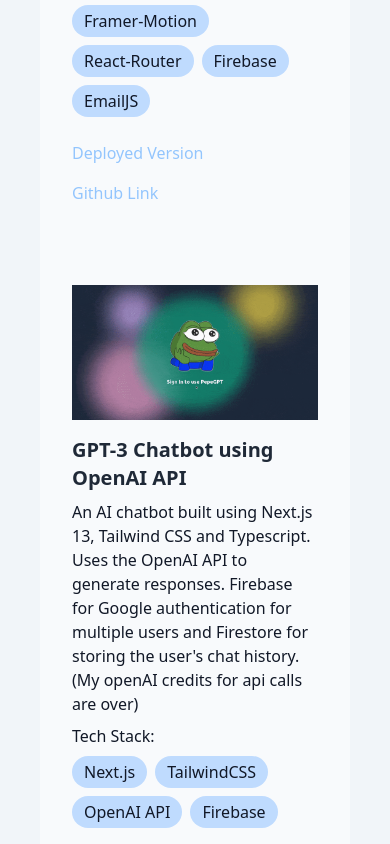
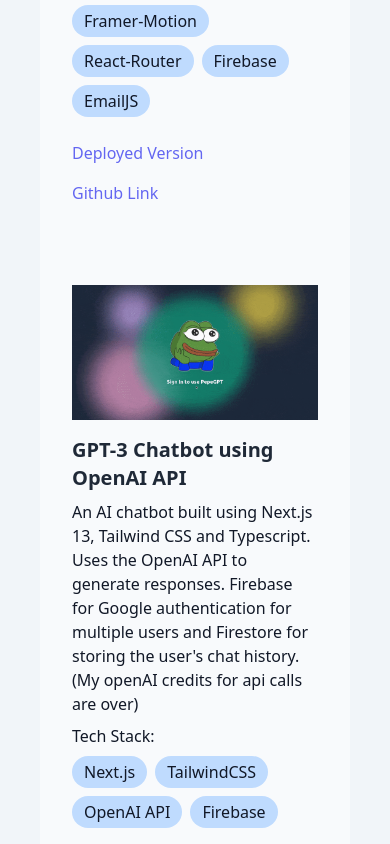
Before and after one commit to abhrajitray77/portfolio-main, a Next.js app: page / in a window 390 px wide. Shown: the part 3400-4244 px from the top of the page. Built offline with nearby package versions, Linux system fonts and the light colour scheme.

Commit message:
fixed link styling and banner pos

```diff
--- a/app/page.tsx
+++ b/app/page.tsx
@@ -56,7 +56,7 @@
           rounded-full blur-3xl opacity-80 md:color-blob animation-delay-1000"
           ></div>
 
-      <section className="h-auto w-auto  ">
+      <section className="h-auto w-auto">
         <Banner />
       </section>
 
--- a/components/Banner.tsx
+++ b/components/Banner.tsx
@@ -26,7 +26,7 @@
           />
         </div>
         <div
-          className="absolute bottom-0 md:left-[400px] md:top-20 lg:left-[500px] lg:top-20 flex-col
+          className="absolute bottom-0 md:top-[350px] lg:left-[500px] lg:top-20 flex-col
           font-mono leading-none font-extrabold dark:text-white"
         >
           <h1 className="text-[4rem] md:text-[6rem] lg:text-[9rem]">
--- a/components/ProjCard.tsx
+++ b/components/ProjCard.tsx
@@ -49,7 +49,7 @@
         <div className="">
           {projLink && (
             <a
-              className="text-blue-300 dark:hover:text-blue-200 hover:text-blue-800"
+              className="text-indigo-500 dark:text-blue-300 dark:hover:text-blue-200 hover:text-blue-800"
               href={projLink}
               target="_blank"
             >
@@ -58,7 +58,7 @@
           )}
           {gitLink && (
             <a
-              className="text-blue-300 dark:hover:text-blue-200 hover:text-blue-800"
+              className="text-indigo-500 dark:text-blue-300 dark:hover:text-blue-200 hover:text-blue-800"
               href={gitLink}
               target="_blank"
             >
```
